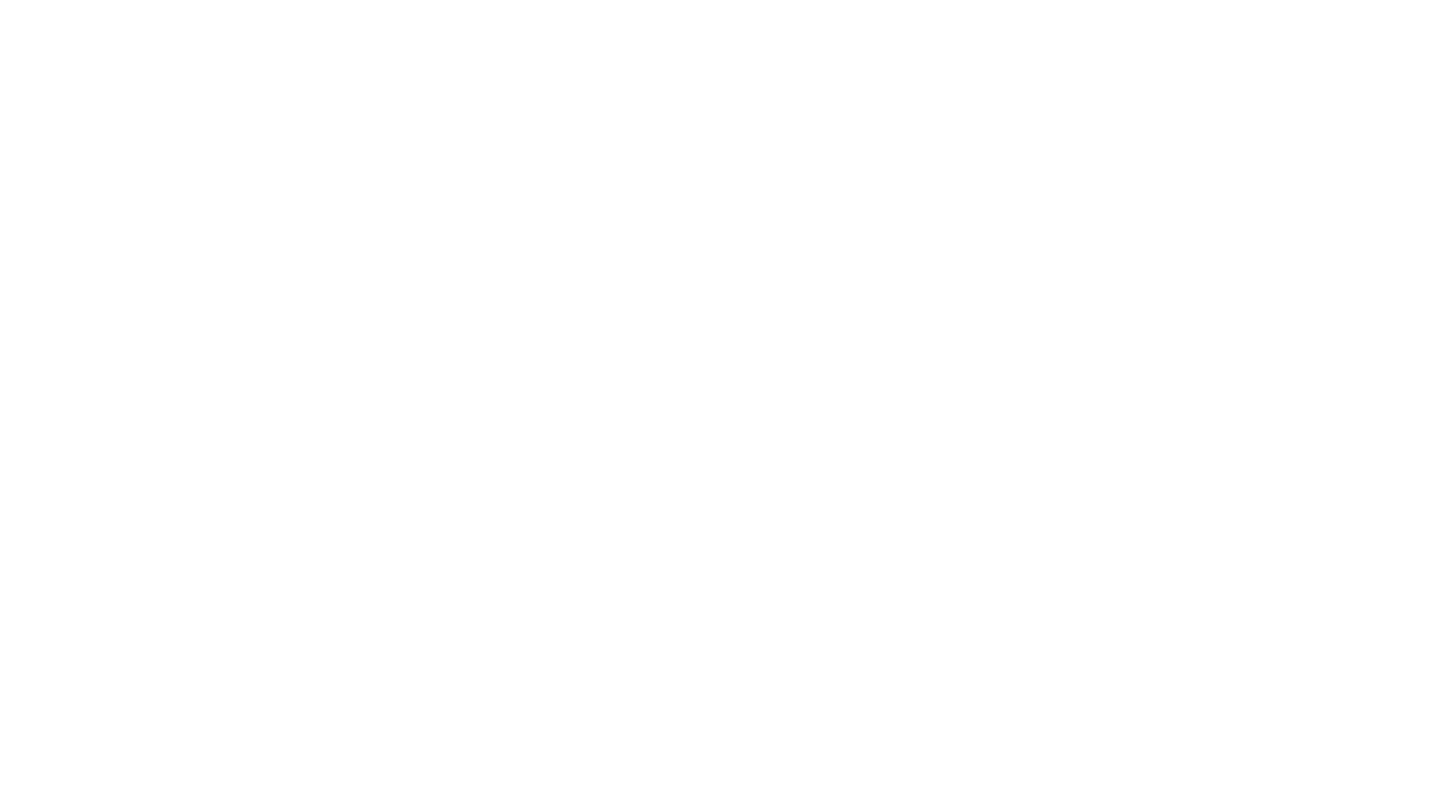
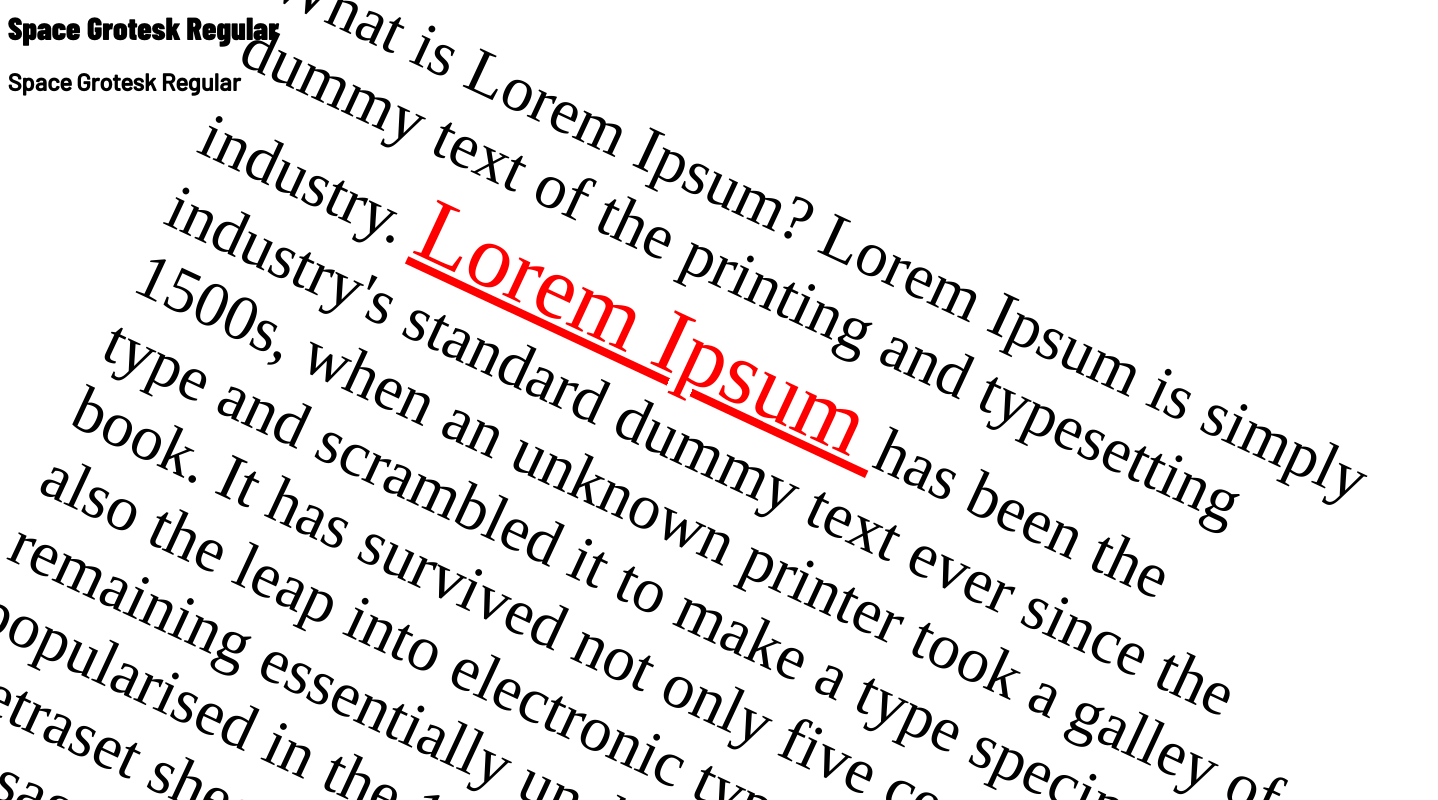
Before and after one commit to carmen09/Week3-Exercise, a plain HTML site: page index.html in a window 1280 px wide. Shown: the top 800 px of the page, 1438 px wide, since content can reach past the window. Drawn offline with Linux system fonts and the light colour scheme.

Commit message:
progress

```diff
--- a/index.html
+++ b/index.html
@@ -1 +1,31 @@
+<!-- This is a comment. Feel free to delete or write your own as helpful notes. They won't appear on your website, but they do appear if you inspect the code. -->
+
+<head>
+    <meta charset="utf-8">
+    <meta name="viewport" content="width=device-width, initial-scale=1.0" />
+    <title>Week 3 Exercise</title>
+    <meta name="description" content="Your description goes here">
+    <meta name="author" content="Your Name">
+
+    <!-- Link to your favicon -->
     <link rel="shortcut icon" type="image/png" href="./favicon.png" />
+
+    <!-- Link to your stylesheet -->
+    <link rel="stylesheet" href="./style.css">
+</head>
+
+
+<body>
+    <h1>Space Grotesk Regular</h1>
+    <h2>Space Grotesk Regular</h2>
+    <p class="paragraph">What is Lorem Ipsum?
+        Lorem Ipsum is simply dummy text of the printing and typesetting industry. <span class="red">Lorem Ipsum </span>has been the industry's
+        standard dummy text ever since the 1500s, when an unknown printer took a galley of type and scrambled it to make
+        a type specimen book. It has survived not only five centuries, but also the leap into electronic typesetting,
+        remaining essentially unchanged. It was popularised in the 1960s with the release of Letraset sheets containing
+        Lorem Ipsum passages, and more recently with desktop publishing software like <span class="invisible">Aldus PageMaker </span>including versions
+        of Lorem Ipsum.</p>
+    <!-- Start building your website here! -->
+</body>
+
+</html>
--- a/style.css
+++ b/style.css
@@ -4,6 +4,36 @@ src: url("./asserts/fonts/woff2/Barlow-Medium.woff2") format("woff2");
 
 }
 
+@font-face{
+    font-family:"BarlowCondensed-Black" ;
+    src: url("./asserts/fonts/woff2/BarlowCondensed-Black.woff2") format("woff2");
+
+    }
+
 h1{
+    font-family:"BarlowCondensed-Black";
+}
+
+
+h2{
     font-family:"Barlow-Medium";
 }
+
+.paragraph{
+    font-size: 5vw;
+    transform: rotate(25deg);
+
+
+}
+.red{
+    color: red;
+    text-decoration: underline;
+    font-size: 7vw;
+}
+
+.invisible:hover{
+    font-size: 10vw;
+
+
+
+}
```
